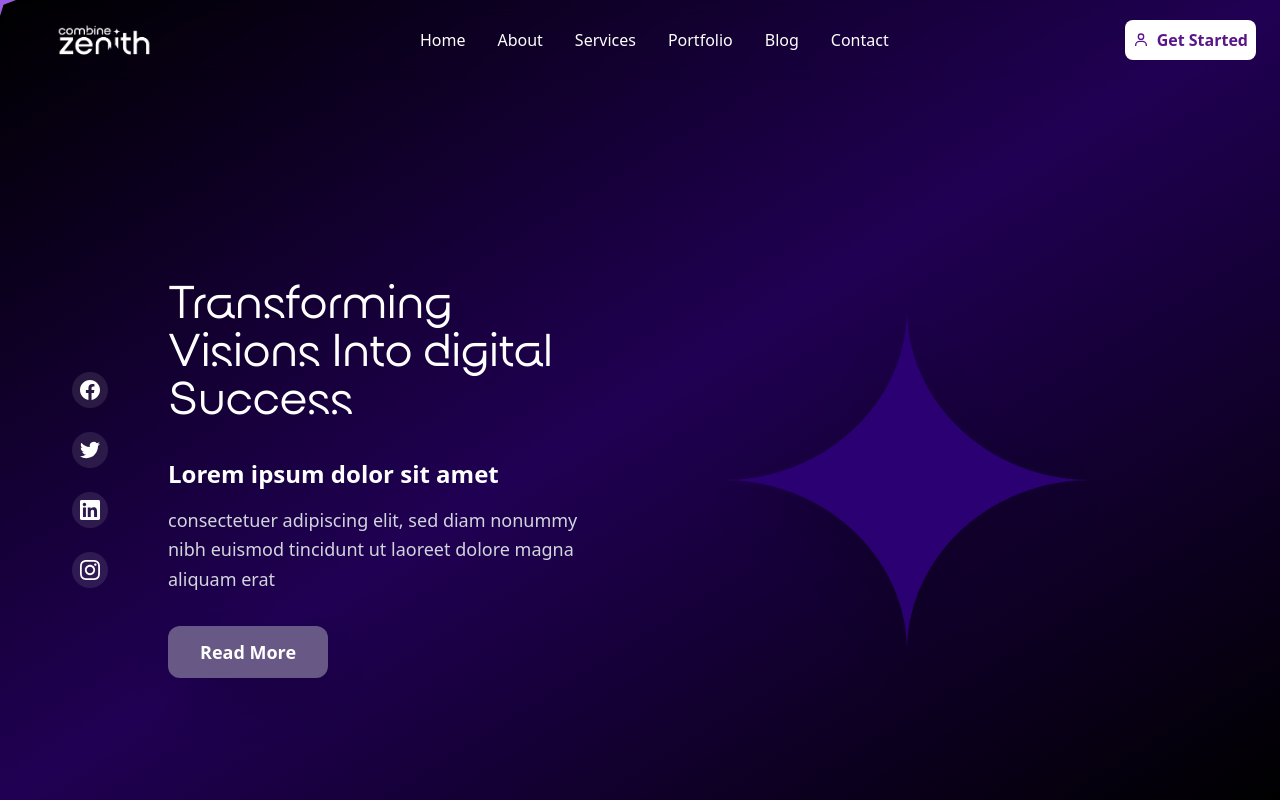
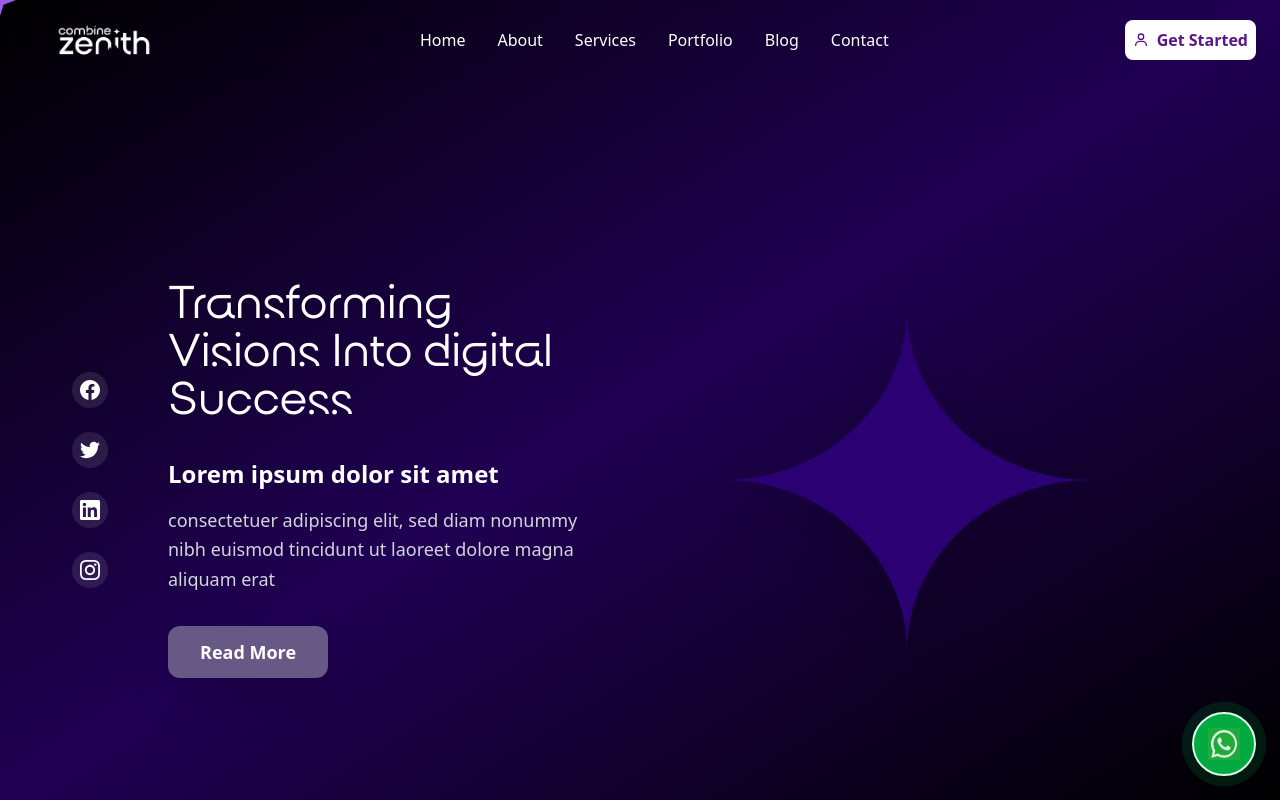
Before and after one commit to MJibranR/CZ-DEMO, a Next.js app: page / in a window 1280 px wide. Shown: the top 800 px of the page. Built offline with nearby package versions, Linux system fonts and the light colour scheme.

Commit message:
committed

```diff
--- /dev/null
+++ b/src/app/components/WhatsAppFloat.tsx
@@ -0,0 +1,35 @@
+'use client';
+
+import Image from 'next/image';
+
+export default function WhatsAppFloat() {
+  const phoneNumber = "+923193372277";
+  const message = "Hello! I'm interested in your services.";
+
+  const whatsappUrl = `https://wa.me/${phoneNumber.replace(/\D/g, '')}?text=${encodeURIComponent(message)}`;
+
+  return (
+    <div className="fixed bottom-6 right-6 z-50">
+      <a
+        href={whatsappUrl}
+        target="_blank"
+        rel="noopener noreferrer"
+        className="block transition-all duration-300 hover:scale-110 hover:rotate-12"
+        aria-label="Contact us on WhatsApp"
+      >
+        <div className="relative">
+          <div className="w-16 h-16 bg-green-600 rounded-full flex items-center justify-center shadow-lg hover:shadow-xl hover:shadow-green-500/30 transition-all duration-300 border-2 border-white">
+            <Image
+              src="/whatsapp.png"
+              alt="WhatsApp"
+              width={40}
+              height={40}
+              className="w-8 h-8"
+            />
+          </div>
+          <div className="absolute inset-0 w-16 h-16 bg-green-500 rounded-full animate-ping opacity-20"></div>
+        </div>
+      </a>
+    </div>
+  );
+}
--- a/src/app/layout.tsx
+++ b/src/app/layout.tsx
@@ -4,6 +4,7 @@ import "./globals.css";
 import Header from "@/app/components/Header";
 import CursorSpark from "./components/CursorSpark";
 import Footer from "@/app/components/Footer";
+import WhatsAppFloat from "./components/WhatsAppFloat";
 
 const surgena = localFont({
   src: [
@@ -65,6 +66,7 @@ export default function RootLayout({
         <Header/>
         <CursorSpark />
         {children}
+         <WhatsAppFloat />
         <Footer/>
       </body>
     </html>
```
Also changed, not shown: public/Whatsapp.png (added).
